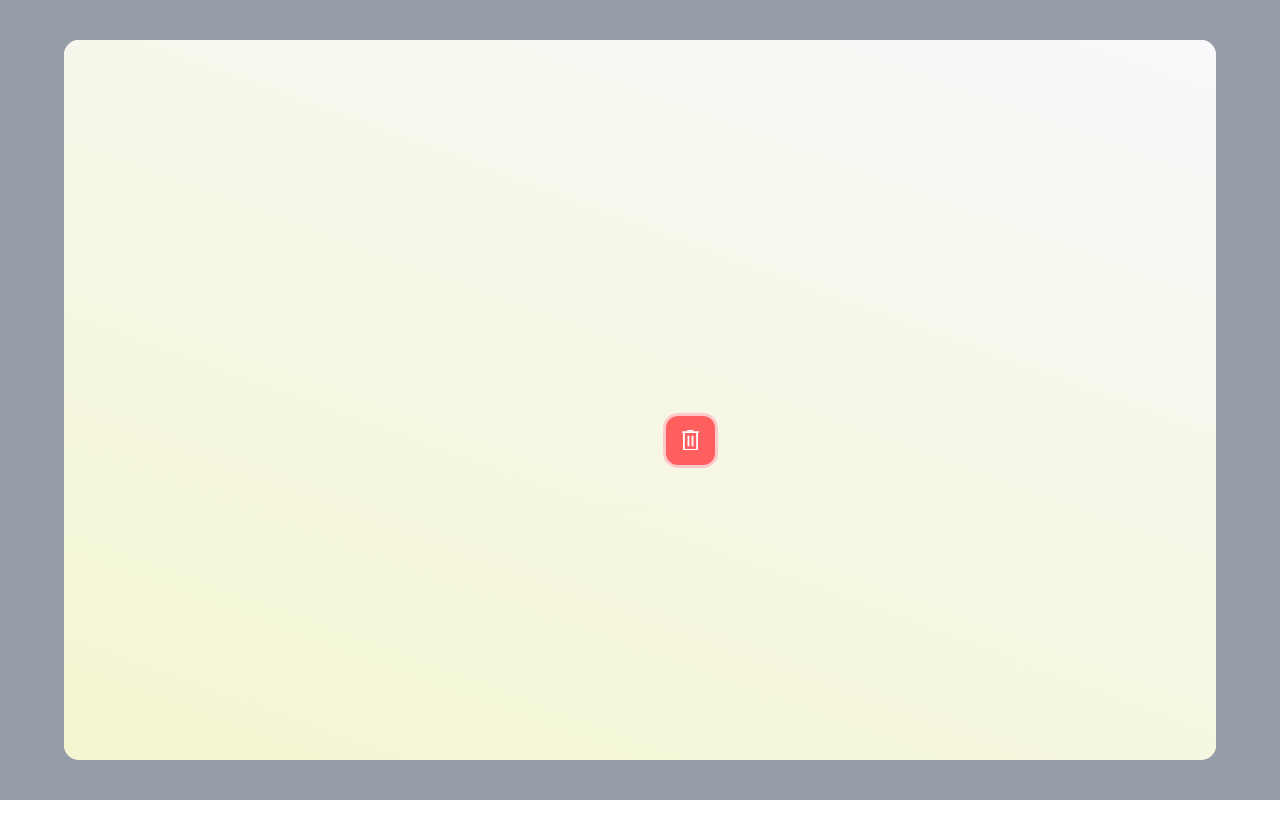
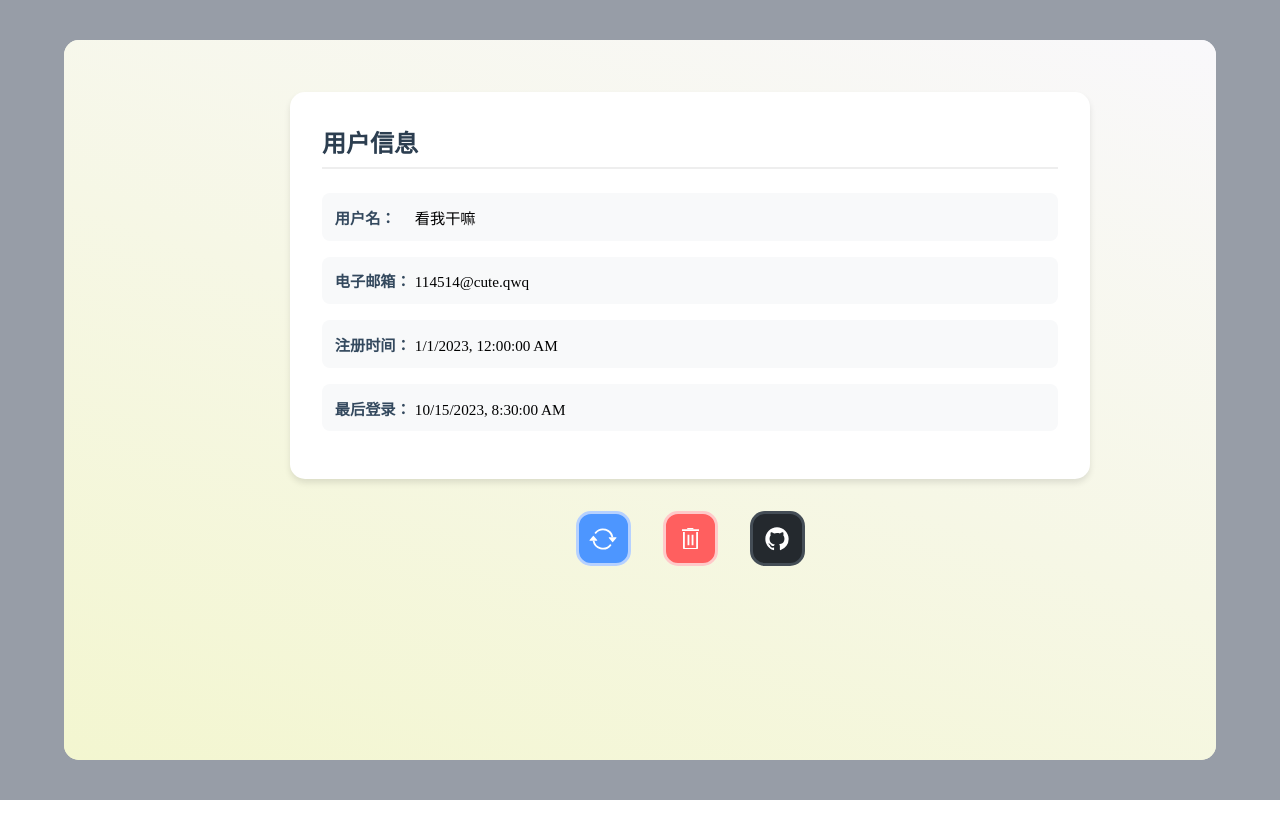
Before and after one commit to hhyufan/miaogu_aichat_frontend, a Vue app: page /Home/Setting in a window 1280 px wide. After the commit the page ends 800 px from the top, so only its background shows below. Built offline with nearby package versions, Linux system fonts and the light colour scheme.

Commit message:
fix(setting): 设置聊天记录恢复以及Github跳转按钮

```diff
--- a/src/api/getData.js
+++ b/src/api/getData.js
@@ -21,6 +21,10 @@ export const getChatMsg = (params, Type) => {
 
 export const clearChatMsg = (params, Type) => {
     return axiosInstance.delete(`${baseUrl}/chat/clear`, params).then(res => res.data);
+};
+
+export const rollbackChatMsg = (params) => {
+    return axiosInstance.post(`${baseUrl}/chat/revert`, params).then(res => res.data);
 };
 
 // 获取登录请求信息
--- a/src/axios/axiosInstance.js
+++ b/src/axios/axiosInstance.js
@@ -42,7 +42,7 @@ axiosInstance.interceptors.response.use(
 
         if (error.response && error.response.status === 401) {
             // 处理未授权的情况，例如重定向到登录页面
-            toast.error("令牌过期或未授权", error.response.data.message);
+            await toast.error("令牌过期或未授权", error.response.data.message);
             setTimeout(
                 () => window.location.href = "/",
                 1500
--- a/src/views/pages/chatHome/chatwindow.vue
+++ b/src/views/pages/chatHome/chatwindow.vue
@@ -178,7 +178,7 @@ export default {
               toast.error("发送消息时出错",{error});
             });
       } else {
-        toast.warning("消息不能为空哦~", {closable: true, debounce: 2000})
+        toast.warning("消息不能为空哦~", {closable: true, duration: 2000, debounce: 2500})
       }
     };
 
--- a/src/views/pages/setting.vue
+++ b/src/views/pages/setting.vue
@@ -1,4 +1,40 @@
 <template>
+  <div class="profile-container">
+    <!-- 个人信息展示 -->
+    <div class="profile-card">
+      <h2>用户信息</h2>
+      <div class="profile-info">
+        <p><strong>用户名：</strong>{{ userInfo.username }}</p>
+        <p><strong>电子邮箱：</strong>{{ userInfo.email }}</p>
+        <p><strong>注册时间：</strong>{{ formatDate(userInfo.registrationDate) }}</p>
+        <p><strong>最后登录：</strong>{{ formatDate(userInfo.lastLogin) }}</p>
+      </div>
+    </div>
+
+    <!-- 操作按钮组 -->
+    <div class="button-group">
+      <!-- 回滚按钮 -->
+      <div class="button-container">
+        <button class="rollback-button" @click="rollbackChat">
+          <svg
+              xmlns="http://www.w3.org/2000/svg"
+              fill="white"
+              class="rollback-icon"
+              viewBox="0 0 16 16"
+          >
+            <path
+                d="M11.534 7h3.932a.25.25 0 0 1 .192.41l-1.966 2.36a.25.25 0 0 1-.384 0l-1.966-2.36a.25.25 0 0 1 .192-.41zm-11 2h3.932a.25.25 0 0 0 .192-.41L2.692 6.23a.25.25 0 0 0-.384 0L.342 8.59A.25.25 0 0 0 .534 9z"
+            ></path>
+            <path
+                fill-rule="evenodd"
+                d="M8 3c-1.552 0-2.94.707-3.857 1.818a.5.5 0 1 1-.771-.636A6.002 6.002 0 0 1 13.917 7H12.9A5.002 5.002 0 0 0 8 3zM3.1 9a5.002 5.002 0 0 0 8.757 2.182.5.5 0 1 1 .771.636A6.002 6.002 0 0 1 2.083 9H3.1z"
+            ></path>
+          </svg>
+          <span class="tooltip">还原聊天记录</span>
+        </button>
+      </div>
+
+      <!-- 清空按钮 -->
       <div class="button-container">
         <button class="bin-button" @click="clearChat">
           <svg class="bin-top" viewBox="0 0 39 7" fill="none" xmlns="http://www.w3.org/2000/svg">
@@ -16,58 +52,147 @@
           <span class="tooltip">清空聊天记录</span>
         </button>
       </div>
+
+      <!-- GitHub按钮 -->
+      <div class="button-container">
+        <button class="github-button" @click="openGithub">
+          <svg class="github-icon" viewBox="0 0 24 24" fill="white" xmlns="http://www.w3.org/2000/svg">
+            <path fill-rule="evenodd" clip-rule="evenodd" d="M12 2C6.477 2 2 6.484 2 12.017c0 4.425 2.865 8.18 6.839 9.504.5.092.682-.217.682-.483 0-.237-.008-.868-.013-1.703-2.782.605-3.369-1.343-3.369-1.343-.454-1.158-1.11-1.466-1.11-1.466-.908-.62.069-.608.069-.608 1.003.07 1.531 1.032 1.531 1.032.892 1.53 2.341 1.088 2.91.832.092-.647.35-1.088.636-1.338-2.22-.253-4.555-1.113-4.555-4.951 0-1.093.39-1.988 1.029-2.688-.103-.253-.446-1.272.098-2.65 0 0 .84-.27 2.75 1.026A9.564 9.564 0 0112 6.844c.85.004 1.705.115 2.504.337 1.909-1.296 2.747-1.027 2.747-1.027.546 1.379.202 2.398.1 2.651.64.7 1.028 1.595 1.028 2.688 0 3.848-2.339 4.695-4.566 4.943.359.309.678.92.678 1.855 0 1.338-.012 2.419-.012 2.747 0 .268.18.58.688.482A10.019 10.019 0 0022 12.017C22 6.484 17.522 2 12 2z"></path>
+          </svg>
+          <span class="tooltip">查看GitHub仓库</span>
+        </button>
+      </div>
+    </div>
+  </div>
 </template>
 
 <script>
 import {defineComponent} from 'vue';
-import {clearChatMsg} from "@/api/getData.js";
+import {clearChatMsg, rollbackChatMsg} from "@/api/getData.js";
 import {toast} from "@/plugins/toast.js";
 
 export default defineComponent({
+  data() {
+    return {
+      userInfo: {
+        username: "看我干嘛",
+        email: "114514@cute.qwq",
+        registrationDate: "2023-01-01T00:00:00",
+        lastLogin: "2023-10-15T08:30:00"
+      }
+    };
+  },
   methods: {
+    formatDate(isoString) {
+      return new Date(isoString).toLocaleString();
+    },
+    async rollbackChat() {
+      const confirmed = confirm("确定要回滚到上次保存的聊天记录吗？此操作不可逆。");
+      if (!confirmed) {
+        await toast.warning("操作已取消", {closable: true});
+        return;
+      }
+
+      try {
+        const response = await rollbackChatMsg();
+        if (response.code === 200) {
+          await toast.success("成功恢复聊天记录！", {closable: true});
+        } else {
+          await toast.error("回滚操作失败");
+        }
+      } catch (error) {
+        await toast.error("回滚过程中发生错误");
+        console.error("Rollback error:", error);
+      }
+    },
     clearChat() {
-      // 弹出确认框
       const confirmed = confirm("您确定要删除所有聊天记录吗？此操作不可逆。");
       if (confirmed) {
-        clearChatMsg().then(response => {
+        clearChatMsg()
+            .then(response => {
               if (response.code === 204) {
                 toast.success("聊天记录已清空", {closable: true});
               } else {
                 toast.error("清空聊天记录失败！");
               }
-        }).catch(error => {
+            })
+            .catch(error => {
               toast.error("清空聊天记录时发生错误！", error);
             });
       } else {
         toast.warning("操作已取消", {closable: true});
       }
+    },
+    openGithub() {
+      window.open('https://github.com/hhyufan/miaogu_aichat_frontend', '_blank')
     }
   }
 });
 </script>
 
-<style>
-.button-container {
-  display: flex;
-  justify-content: center; /* 水平居中对齐 */
-  align-items: center; /* 垂直居中对齐 */
-  height: 100vh; /* 使容器占满整个视口高度 */
+<style scoped>
+.profile-container {
+  max-width: 800px;
+  margin: 2rem auto;
+  padding: 20px;
 }
 
+.profile-card {
+  background: #ffffff;
+  border-radius: 15px;
+  box-shadow: 0 4px 6px rgba(0, 0, 0, 0.1);
+  padding: 2rem;
+  margin-bottom: 2rem;
+}
+
+.profile-card h2 {
+  color: #2c3e50;
+  margin-bottom: 1.5rem;
+  border-bottom: 2px solid #eee;
+  padding-bottom: 0.5rem;
+}
+
+.profile-info p {
+  margin: 1rem 0;
+  padding: 0.8rem;
+  background: #f8f9fa;
+  border-radius: 8px;
+  font-size: 0.95rem;
+}
+
+.profile-info strong {
+  color: #34495e;
+  min-width: 80px;
+  display: inline-block;
+}
+
+.button-group {
+  display: flex;
+  justify-content: center;
+  gap: 2rem;
+  margin-top: 2rem;
+}
+
+.button-container {
+  position: relative;
+  display: flex;
+  justify-content: center;
+}
+
+/* 清空按钮样式 */
 .bin-button {
   display: flex;
   flex-direction: column;
   align-items: center;
   justify-content: center;
-  position: relative; /* 使伪元素相对于按钮定位 */
-  width: 55px; /* 初始宽度 */
+  width: 55px;
   height: 55px;
   border-radius: 15px;
   background-color: rgb(255, 95, 95);
   cursor: pointer;
   border: 3px solid rgb(255, 201, 201);
-  transition: width 0.3s ease, background-color 0.3s ease; /* 添加宽度过渡 */
-  overflow: hidden; /* 防止文本超出按钮 */
+  transition: all 0.3s ease;
+  overflow: hidden;
 }
 
 .bin-bottom {
@@ -77,37 +202,145 @@ export default defineComponent({
 .bin-top {
   width: 17px;
   transform-origin: right;
-  transition-duration: 0.3s;
+  transition: transform 0.3s ease;
 }
 
-.tooltip {
-  position: absolute;
-  bottom: 60px; /* 冒泡框距离按钮的距离 */
-  left: 50%; /* 冒泡框水平居中 */
-  transform: translateX(-50%); /* 冒泡框水平居中 */
-  background-color: rgba(0, 0, 0, 0.7); /* 冒泡框背景颜色 */
-  color: white; /* 冒泡框文字颜色 */
-  padding: 5px 10px; /* 冒泡框内边距 */
-  border-radius: 5px; /* 冒泡框圆角 */
-  opacity: 0; /* 初始透明 */
-  transition: opacity 0.3s ease; /* 平滑过渡 */
-  pointer-events: none; /* 禁用冒泡框的事件 */
+/* 回滚按钮样式 */
+.rollback-button {
+  display: flex;
+  flex-direction: column;
+  align-items: center;
+  justify-content: center;
+  width: 55px;
+  height: 55px;
+  border-radius: 15px;
+  background-color: #4D96FF;
+  cursor: pointer;
+  border: 3px solid #B6D1FF;
+  transition: all 0.3s ease;
 }
 
-.bin-button:hover .tooltip {
-  opacity: 1; /* 鼠标悬停时显示冒泡框 */
+/* GitHub按钮样式 */
+.github-button {
+  display: flex;
+  flex-direction: column;
+  align-items: center;
+  justify-content: center;
+  width: 55px;
+  height: 55px;
+  border-radius: 15px;
+  background-color: #24292E;
+  cursor: pointer;
+  border: 3px solid #444D56;
+  transition: all 0.3s ease;
+}
+
+.rollback-icon,
+.github-icon {
+  width: 28px;
+  height: 28px;
+  transform-origin: center;
+  transition: transform 0.3s ease;
+}
+
+/* 悬停动画效果 */
+.rollback-button:hover .rollback-icon {
+  animation: spin 1.2s linear infinite;
+}
+
+.github-button:hover .github-icon {
+  animation: bounce 0.8s ease infinite;
+}
+
+@keyframes spin {
+  from {
+    transform: rotate(0deg);
+  }
+  to {
+    transform: rotate(360deg);
+  }
+}
+
+@keyframes bounce {
+  0%, 100% {
+    transform: translateY(0);
+  }
+  50% {
+    transform: translateY(-4px);
+  }
+}
+
+/* 通用悬停效果 */
+.bin-button:hover,
+.rollback-button:hover,
+.github-button:hover {
+  width: 170px;
+}
+
+.bin-button:hover {
+  background-color: rgb(255, 0, 0);
+}
+
+.rollback-button:hover {
+  background-color: #2E7BFF;
+}
+
+.github-button:hover {
+  background-color: #1B1F23;
 }
 
 .bin-button:hover .bin-top {
   transform: rotate(45deg);
 }
 
-.bin-button:hover {
-  width: 150px; /* 鼠标悬停时扩展按钮宽度 */
-  background-color: rgb(255, 0, 0);
+/* 点击动画 */
+.bin-button:active,
+.rollback-button:active,
+.github-button:active {
+  transform: scale(0.9);
 }
 
-.bin-button:active {
-  transform: scale(0.9);
+/* 工具提示 */
+.tooltip {
+  position: absolute;
+  bottom: 60px;
+  left: 50%;
+  transform: translateX(-50%);
+  background-color: rgba(0, 0, 0, 0.85);
+  color: white;
+  padding: 6px 12px;
+  border-radius: 4px;
+  font-size: 0.9rem;
+  opacity: 0;
+  transition: opacity 0.2s ease;
+  pointer-events: none;
+  white-space: nowrap;
+}
+
+.button-container:hover .tooltip {
+  opacity: 1;
+}
+
+/* 移动端适配 */
+@media (max-width: 600px) {
+  .profile-container {
+    padding: 10px;
+  }
+
+  .profile-card {
+    padding: 1rem;
+  }
+
+  .button-group {
+    flex-direction: column;
+    gap: 1.5rem;
+    margin-top: 1.5rem;
+  }
+
+  .bin-button:hover,
+  .rollback-button:hover,
+  .github-button:hover {
+    width: 55px;
+  }
 }
 </style>
```
Lines whose indentation alone changed are shown as unchanged.
